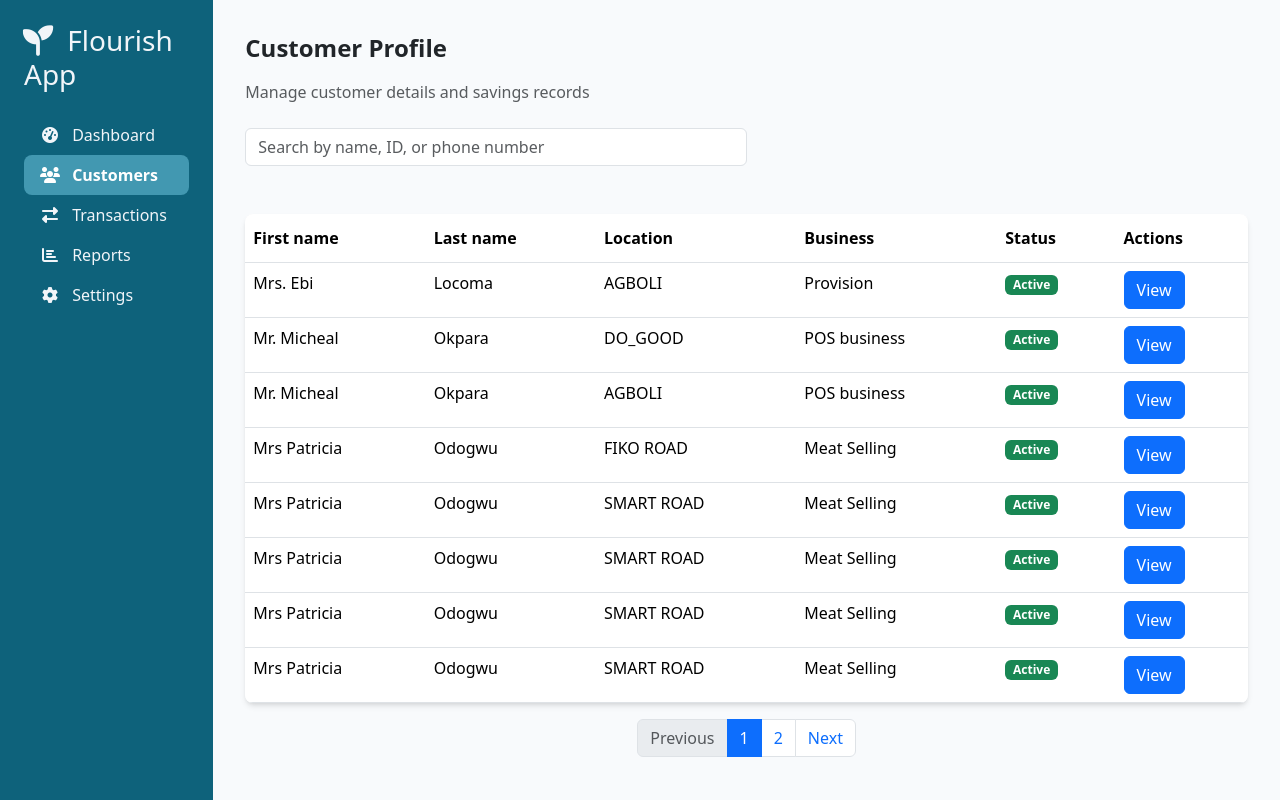
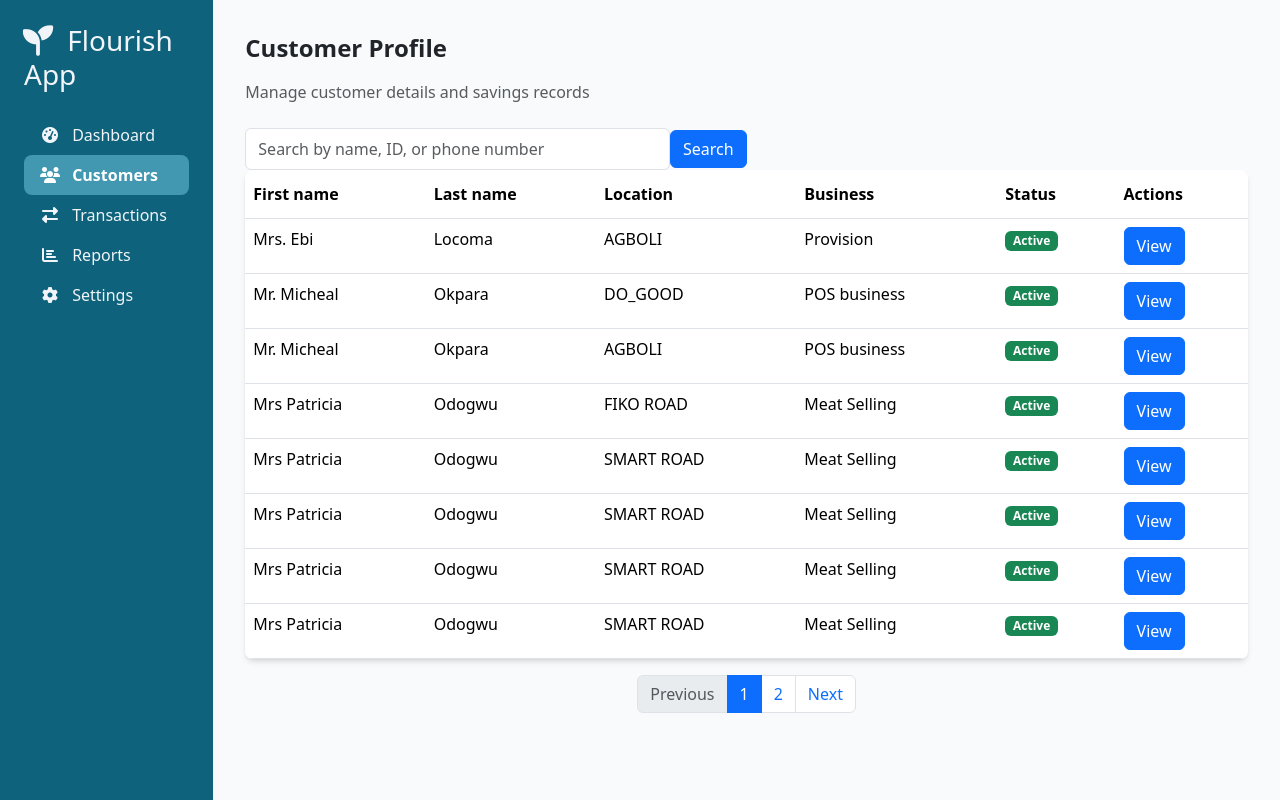
Before and after one commit to dtechshoemaker/florishapp, a Django app: page /customers/ in a window 1280 px wide. Run offline with Django 5.2, Linux system fonts and the light colour scheme; data comes from the database, SQL or seed files in the repository; style sheets or scripts are compiled from the project's sources; some libraries are stand-ins or nearby versions.

Commit message:
Feat: Immplemented the search feature in the customers dashboard. Admin can now search for a customer by first name, last name, location, gender etc

```diff
--- a/savingapp/models.py
+++ b/savingapp/models.py
@@ -56,16 +56,6 @@ FREQUENCY_CHOICES = [
     ('ML', 'monthly'),
 ]
 
-class Contribution(models.Model):
-    name = models.CharField(help_text="name of saving", max_length=100, default="Mr Something")
-    customer = models.ForeignKey(Customer, on_delete=models.CASCADE, max_length=200)
-    frequency = models.CharField(max_length=200, choices=FREQUENCY_CHOICES, default=DAILY)
-    amount = models.IntegerField()
-    start_date = models.DateTimeField(default=timezone.now)
-
-    def __str__(self):
-        return self.name
-
 class SavingPlan(models.Model):
     name = models.CharField(max_length=100)
     amount_per_day = models.DecimalField(max_digits=10, decimal_places=2)
@@ -87,7 +77,10 @@ class CustomerSaving(models.Model):
     def __str__(self):
         return f"{self.customer.full_name} - {self.saving_plan.name}"
 
-
+"""
+Contribution is the daily payment by the user which will be used for the tabke
+for the user
+"""
 class Contribution(models.Model):
     customer_saving = models.ForeignKey(CustomerSaving, on_delete=models.CASCADE, related_name='contributions')
     payment_date = models.DateField()
--- a/savingapp/urls.py
+++ b/savingapp/urls.py
@@ -8,4 +8,7 @@ urlpatterns = [
     path('customers/', views.customers, name='customers'),
     path('customer/<int:pk>/', views.customer_details, name='customer_details'),
     path('customers/add-customer/', views.createuser, name='create-customer'),
+    path('search/', views.search_customers, name="search_customers"),
+    # path('customer/<int:pk>/edit/', views.edit_customer, name='edit_customer'),
+    # path('customer/<int:pk>/delete/', views.delete_customer, name='delete_customer'),
 ]
--- a/savingapp/views.py
+++ b/savingapp/views.py
@@ -3,6 +3,7 @@ from django.shortcuts import render,get_object_or_404
 from .models import Customer
 from .forms import CreateForm
 from django.core.paginator import Paginator
+from django.db.models import Q
 
 
 def dashboard(request):
@@ -44,3 +45,24 @@ def createuser(request):
     else:
         form = CreateForm()
     return render(request, 'createuser.html', {'form': form})
+
+
+def search_customers(request):
+    query = request.GET.get('q', '')   #get the search term from the query
+    if query:
+        results = Customer.objects.filter(
+            Q(first_name__icontains=query) |
+            Q(last_name__icontains=query) |
+            Q(location__icontains=query) |
+            Q(gender__icontains=query) |
+            Q(business__icontains=query)
+            )
+    else:
+        results = []
+
+
+    context = {
+        'query':query,
+        'results': results
+    }
+    return render(request, 'search_customer.html', context)
--- a/templates/customers.html
+++ b/templates/customers.html
@@ -5,10 +5,13 @@
 
 <h2 class="tw-text-2xl tw-font-bold tw-mb-4">Customer Profile</h2>
 <p class="text-muted tw-mb-6">Manage customer details and savings records</p>
-<div class="d-flex flex-row col-6 gap-3 align-item-center justify-content-center tw-mb-8">
-  <input type="text" class="form-control mb-3 tw-rounded-md" placeholder="Search by name, ID, or phone number" />
+<form method="get" action="{% url 'customers:search_customers' %}" class="d-flex flex-row col-6 align-items-center justify-content-center">
+  <input type="text" name="q" class="form-control py-2" placeholder="Search by name, ID, or phone number" />
+  <button type="submit" class="btn btn-primary">Search</button>
+</form>
+
   <!-- <a href="{% url 'customers:create-customer' %}" class="align-self-center"><button type="submit" class="btn btn-primary mt-3 tw-shadow-sm">Add</button></a> -->
-</div>
+
 
 <table class="table table-hover tw-shadow-md tw-rounded-lg tw-overflow-hidden">
     <thead class="tw-bg-gray-100">
```
Also changed, not shown: templates/search_customer.html (added, +16 -0 lines).
